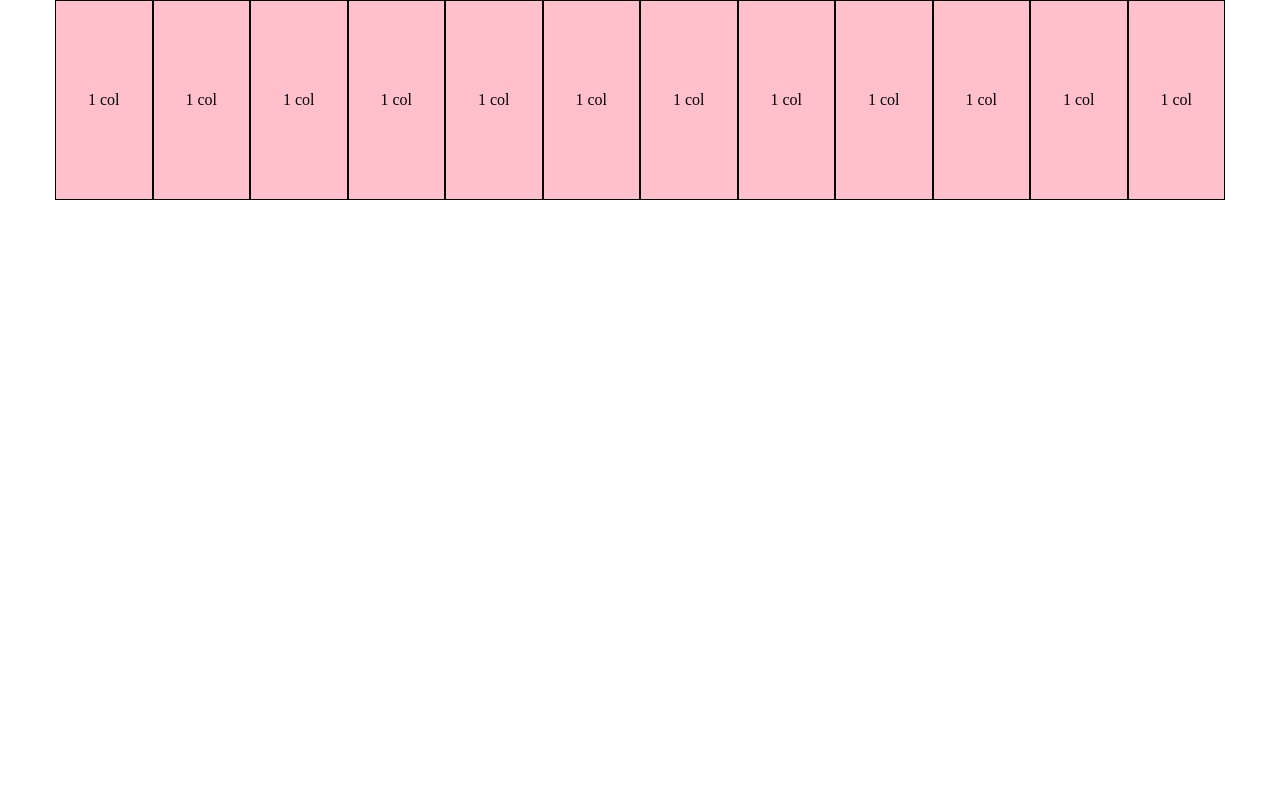
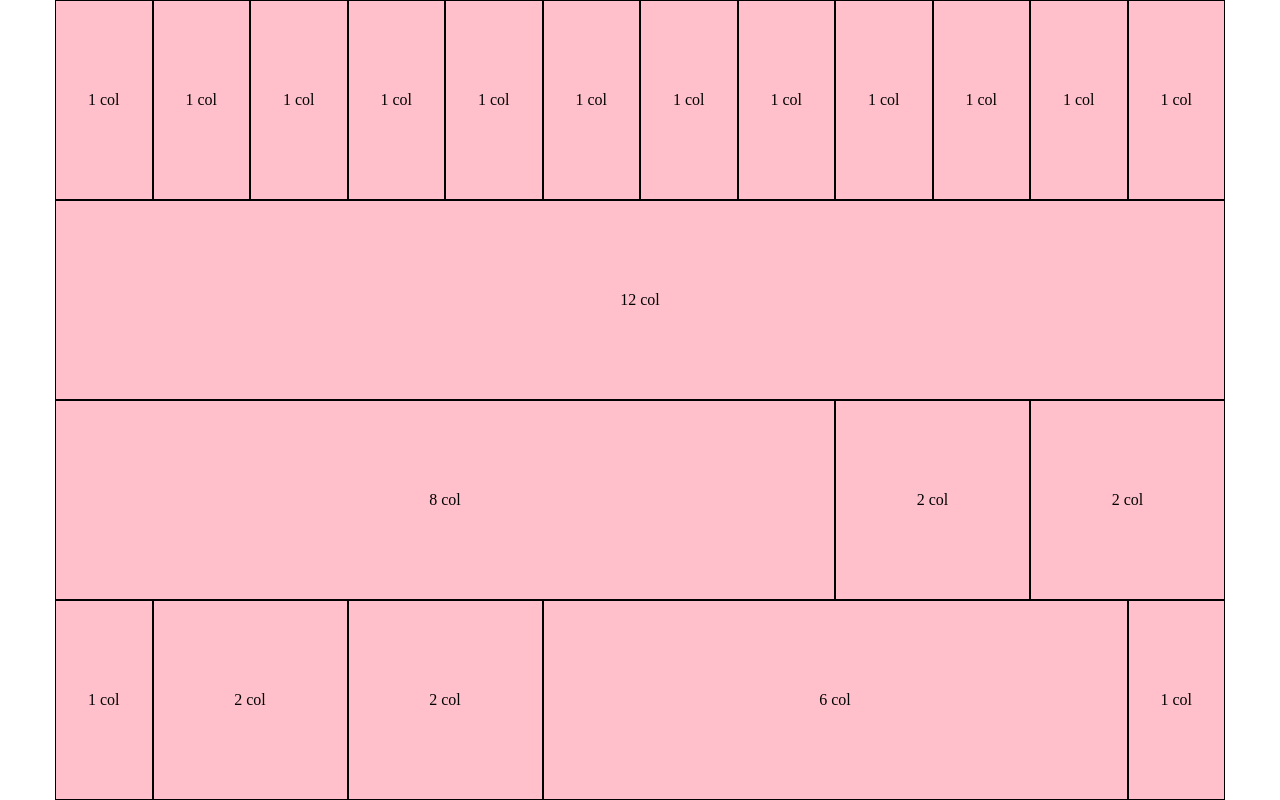
Before and after one commit to Ma-ko92/html-css-12bool, a plain HTML site: page index.html in a window 1280 px wide. Drawn offline with Linux system fonts and the light colour scheme.

Commit message:
main completato

```diff
--- a/index.html
+++ b/index.html
@@ -56,7 +56,53 @@
 
     <!-- MAIN -->
     <main>
+        <!-- Section Top -->
+        <section class="debug">
+            <div class="container">
+                <div class="col-12">
+                    <span>12 col</span>
+                </div>
+            </div>
+        </section>
+        <!-- Section Top End-->
 
+        <!-- Section Middle -->
+        <section class="debug">
+            <div class="container">
+                <div class="col-8">
+                    <span>8 col</span>
+                </div>
+                <div class="col-2">
+                    <span>2 col</span>
+                </div>
+                <div class="col-2">
+                    <span>2 col</span>
+                </div>
+            </div>
+        </section>
+        <!-- Section Middle End-->
+
+        <!-- Section Bottom -->
+        <section class="debug">
+            <div class="container">
+                <div class="col-1">
+                    <span>1 col</span>
+                </div>
+                <div class="col-2">
+                    <span>2 col</span>
+                </div>
+                <div class="col-2">
+                    <span>2 col</span>
+                </div>
+                <div class="col-6">
+                    <span>6 col</span>
+                </div>
+                <div class="col-1">
+                    <span>1 col</span>
+                </div>
+            </div>
+        </section>
+        <!-- Section Bottom End-->
     </main>
     <!-- MAIN END-->
 </body>
```
